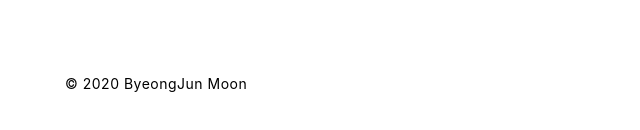
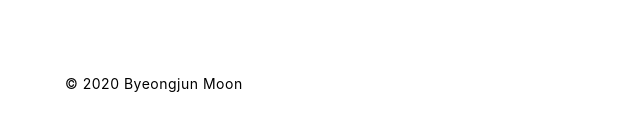
Before and after one commit to bjmoonn/bjmoonn.github.io, a plain HTML site: page index.html in a window 1280 px wide. Shown: the part 1071-1201 px from the top of the page, 0-640 px from the left. Drawn offline with Linux system fonts and the light colour scheme; a script that the page names is missing; a web font is replaced by a local one.

Commit message:
Update index.html

```diff
--- a/index.html
+++ b/index.html
@@ -4,7 +4,7 @@
 <!--[if gt IE 9]><!-->  <html lang="en"> <!--<![endif]-->
 <head>
 	<meta charset="utf-8">
-	<title>byeongjun moon</title>
+	<title>Byeongjun Moon</title>
 	<meta name="description" content="" />
 	<meta name="keywords" content="" />
 	<meta name="viewport" content="width=device-width, initial-scale=1.0">
@@ -72,7 +72,7 @@
 						<li><a href="https://github.com/bjmoonn" target="_blank" title="Github" ><i class="fa fa-github"></i></a></li>
 						<li><a href="https://www.youtube.com/channel/UCzyOnkT-H_8XmWMNVSQhqUg" target="_blank" title="YouTube" ><i class="fa fa-youtube"></i></a></li>
 					</ul>
-					<p>© 2020 ByeongJun Moon</p>
+					<p>© 2020 Byeongjun Moon</p>
 				</div>
 			</div>
 		</footer>
```
